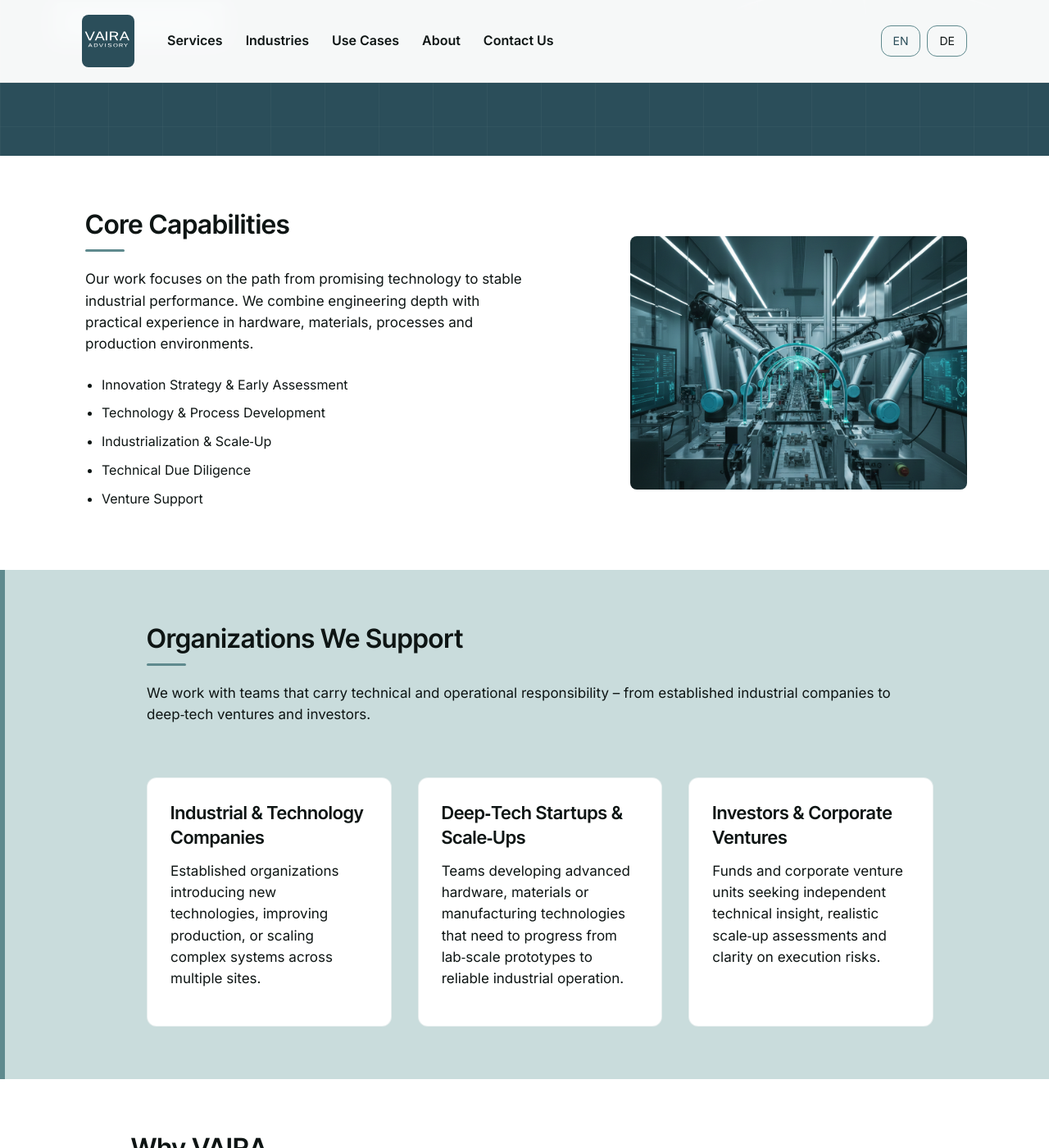
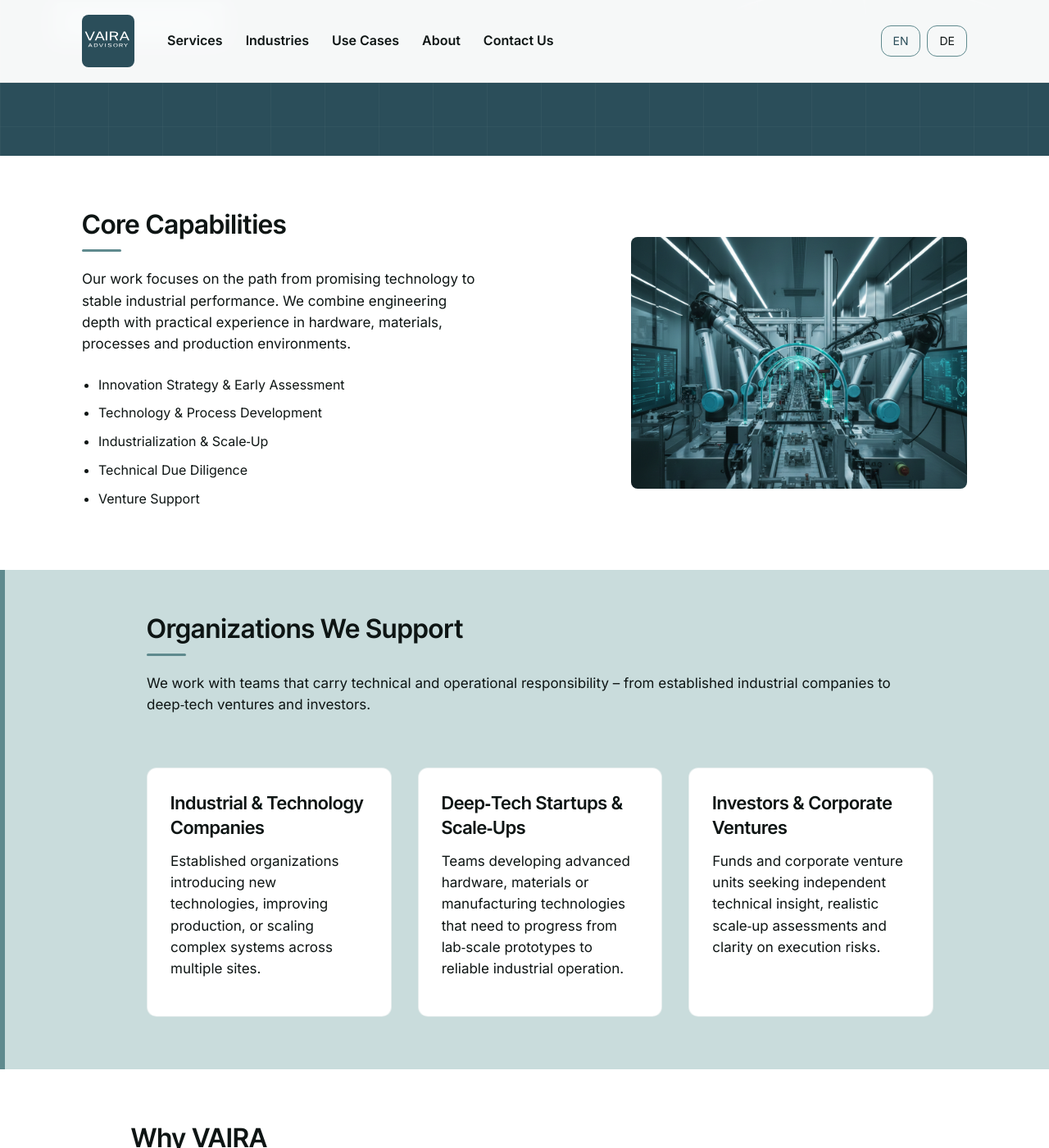
Before and after one commit to raphaelheeb/vaira-advisory, a Jekyll site: the page built from index.html, in a window 1280 px wide and 1400 px high, scrolled down 541 px. Shown: the whole window at 82% size. Built offline with Jekyll 4.4.1, drawn with Linux system fonts in a browser that asks for light colours.

Commit message:
Update styles.css

```diff
--- a/assets/css/styles.css
+++ b/assets/css/styles.css
@@ -169,6 +169,7 @@
 
 .section--alt {
   background: var(--primary-light);
+  padding-top: calc(var(--section-space) - 12px);
 }
 
 .section--lighter {
@@ -197,7 +198,7 @@
   margin-top: var(--section-space);
 }
 
-/* Base list rhythm (components refine this) */
+/* Base list rhythm */
 .section ul li {
   margin-bottom: 8px;
   line-height: 1.45;
@@ -207,7 +208,6 @@
    VAIRA DESIGN SYSTEM v2.0 — BLOCK 2/4
    LAYOUT SYSTEMS: Grids, Splits, Alternation, Rhythm
    ========================================================= */
-
 
 /* ------------------------------
    Core Grid Utilities
@@ -230,35 +230,29 @@
   grid-template-columns: repeat(auto-fit, minmax(280px, 1fr));
 }
 
-
 /* ------------------------------
-   Split Layout (Global)
-   Asymmetric 1.2fr / 0.8fr
-   CENTER‑ALIGNED VERSION
+   Split Layout (Technical Balanced)
    ------------------------------ */
 
 .split {
   display: grid;
   grid-template-columns: 1.2fr 0.8fr;
-  gap: 48px;
-  align-items: center; /* ← center alignment */
-  padding-left: 4px;
+  gap: 56px;
+  align-items: center;
+  padding-left: 0;
 }
 
-/* Text column */
 .split-left {
-  max-width: 540px;
-  align-self: center; /* ← center text block */
+  max-width: 480px;
+  align-self: center;
 }
 
-/* Image column */
 .split-right {
-  align-self: center; /* ← center image block */
+  align-self: center;
   display: flex;
   flex-direction: column;
 }
 
-/* Image itself */
 .split-image {
   aspect-ratio: 4 / 3;
   width: 100%;
@@ -266,22 +260,16 @@
   object-fit: cover;
   border-radius: 8px;
   max-width: 420px;
-  margin: 0; /* ← remove offsets */
-  align-self: center; /* ← center image inside column */
+  align-self: center;
 }
 
-/* Uniform title → paragraph spacing everywhere */
+/* Uniform title → paragraph spacing */
 .section h2,
 .wrapper--narrow h2,
 .split h2,
 .split-left h2,
 .section-title {
   margin-bottom: 20px;
-}
-
-/* First paragraph sits directly under title */
-.split-left > p:first-of-type {
-  margin-top: 0;
 }
 
 /* Paragraph → list spacing */
@@ -295,7 +283,6 @@
   margin-bottom: 10px;
   line-height: 1.55;
 }
-
 
 /* ------------------------------
    Manual Alternation System
@@ -313,9 +300,8 @@
   order: 1;
 }
 
-
 /* ------------------------------
-   Mobile Behavior (Text → Image)
+   Mobile Behavior
    ------------------------------ */
 
 @media (max-width: 768px) {
@@ -324,7 +310,6 @@
     gap: 32px;
   }
 
-  /* Always text first, image second */
   .split > div {
     order: 1;
   }
@@ -334,7 +319,6 @@
     max-width: 100%;
   }
 
-  /* Reverse mode still respects text-first mobile rule */
   .split--reverse .split > div:first-child {
     order: 1;
   }
@@ -350,9 +334,8 @@
    COMPONENTS: Cards, Feature Blocks, CTA, Hero, Header, Footer
    ========================================================= */
 
-
 /* ------------------------------
-   Cards (Generic + Services + Contact)
+   Cards
    ------------------------------ */
 
 .card-grid {
@@ -429,9 +412,8 @@
   height: 40px;
 }
 
-
 /* ------------------------------
-   Feature Blocks (Why VAIRA, Use Cases)
+   Feature Blocks (Why VAIRA)
    ------------------------------ */
 
 .why-grid {
@@ -444,18 +426,18 @@
   display: flex;
   align-items: flex-start;
   gap: 20px;
-  padding: 8px 0;
+  padding: 20px 24px;
+  background: white;
+  border-radius: 12px;
+  border: 1px solid rgba(95,138,142,0.15);
+  transition: background 0.25s ease, border-color 0.25s ease, transform 0.25s ease;
+  margin-bottom: 32px;
 }
 
-.feature-block-icon {
-  width: 22px;
-  height: 22px;
-  border-radius: 6px;
-  background: var(--primary-light);
-  opacity: 0.65;
-  border: 1px solid rgba(95,138,142,0.25);
-  flex-shrink: 0;
-  margin-top: 4px;
+.feature-block:hover {
+  background: rgba(201,220,220,0.35);
+  border-color: rgba(95,138,142,0.35);
+  transform: translateY(-2px);
 }
 
 .feature-block h3 {
@@ -467,22 +449,6 @@
   margin: 0;
   line-height: 1.55;
 }
-
-/* Why VAIRA hover refinement */
-#why-vaira .feature-block {
-  background: white;
-  padding: 20px 24px;
-  border-radius: 12px;
-  border: 1px solid rgba(95,138,142,0.15);
-  transition: background 0.25s ease, border-color 0.25s ease, transform 0.25s ease;
-}
-
-#why-vaira .feature-block:hover {
-  background: rgba(201,220,220,0.35);
-  border-color: rgba(95,138,142,0.35);
-  transform: translateY(-2px);
-}
-
 
 /* ------------------------------
    CTA Buttons
@@ -529,18 +495,17 @@
 }
 
 /* ------------------------------
-   Hero System (Homepage + Subpages)
+   Hero System
    ------------------------------ */
 
 .hero {
   position: relative;
   overflow: hidden;
-  padding: 96px 0 72px; /* premium spacious hero */
+  padding: 96px 0 72px;
   background-color: var(--primary);
   color: var(--text-light);
 }
 
-/* Background grid overlay */
 .hero::before {
   content: "";
   position: absolute;
@@ -574,7 +539,6 @@
   max-width: 50ch;
 }
 
-/* Ensure hero text stays white */
 .hero h1,
 .hero .hero-title,
 .hero h2,
@@ -582,30 +546,26 @@
   color: var(--text-light) !important;
 }
 
-/* Homepage hero grid — premium, balanced, spacious */
 #hero:not(.hero--clean) .hero-grid {
   display: grid;
-  grid-template-columns: 2.1fr 1.1fr; /* more room for text, strong illustration */
-  gap: 64px; /* more breathing room */
-  align-items: center; /* keep both vertically centered */
+  grid-template-columns: 2.1fr 1.1fr;
+  gap: 64px;
+  align-items: center;
 }
 
-/* Vertical alignment */
 #hero:not(.hero--clean) .hero-left {
-  align-self: center; /* no shrinking */
+  align-self: center;
 }
 
 #hero:not(.hero--clean) .hero-right {
   align-self: center;
 }
 
-/* Illustration scaling — keep it large and confident */
 #hero:not(.hero--clean) .hero-right svg {
   width: 115%;
-  transform: translateY(-6px); /* subtle optical centering */
+  transform: translateY(-6px);
 }
 
-/* Subpage hero */
 #hero.hero--clean {
   padding: 96px 0 72px;
 }
@@ -614,7 +574,6 @@
   font-size: 20px;
   opacity: 0.92;
 }
-
 
 /* ------------------------------
    Header & Navigation
@@ -706,7 +665,6 @@
   color: var(--primary);
 }
 
-
 /* ------------------------------
    Footer
    ------------------------------ */
@@ -773,7 +731,6 @@
    PAGE BLOCKS + RESPONSIVE SYSTEM
    ========================================================= */
 
-
 /* ------------------------------
    Industries Page Blocks
    ------------------------------ */
@@ -804,7 +761,6 @@
   height: auto;
 }
 
-
 /* ------------------------------
    Use Cases — Alternating Backgrounds
    ------------------------------ */
@@ -820,7 +776,6 @@
 #use-cases-where.section {
   background: var(--primary-light);
 }
-
 
 /* ------------------------------
    Use Cases — Selected Use Cases Blocks
@@ -871,7 +826,6 @@
   margin-bottom: 28px;
 }
 
-
 /* ------------------------------
    Contact Page — Blueprint Background
    ------------------------------ */
@@ -892,7 +846,6 @@
   pointer-events: none;
   z-index: 0;
 }
-
 
 /* ------------------------------
    Responsive System (Unified)
```
